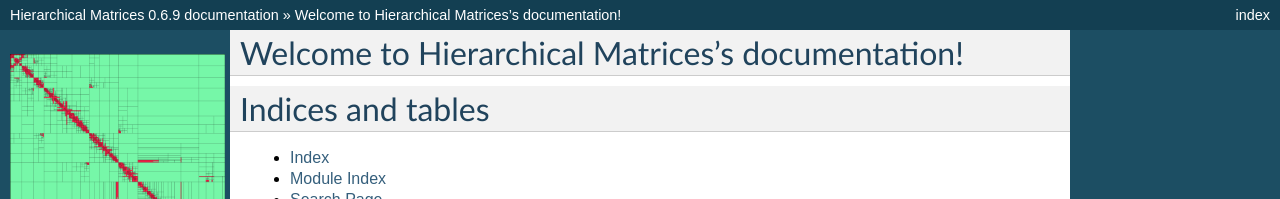
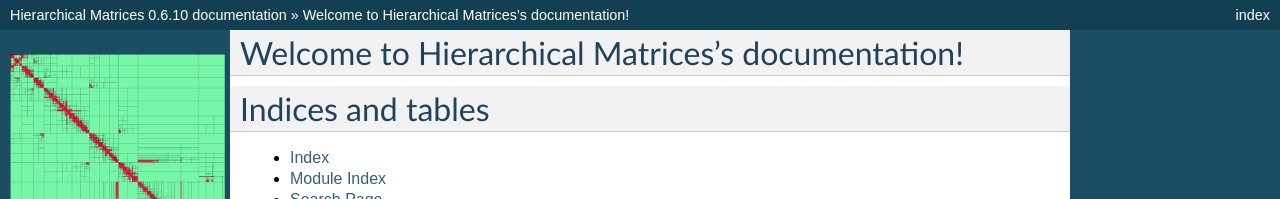
Before and after one commit to maekke97/HierarchicalMatrices, a Sphinx documentation site: the page built from source/index.rst, in a window 1280 px wide and 900 px high. Shown: the top 199 px of the window. Built offline with Sphinx 7.4.7, drawn with Linux system fonts in a browser that asks for light colours; pages that are not in the unit, such as notebooks, are missing from menus; cross-references to code outside the pages are shown as plain code; some of the changed text lies outside the part shown.

```diff
--- a/README.rst
+++ b/README.rst
@@ -22,9 +22,8 @@ The main goal is to provide an easy to use yet performing alternative to existin
 
 .. image:: https://sonarqube.com/api/badges/gate?key=hierarchicalmatrices
 
-.. image:: https://pypip.in/v/HierMat/badge.png
-
 .. image:: https://img.shields.io/pypi/dm/Django.svg?style=plastic
    :target: https://pypi.python.org/pypi/HierMat
 
-.. image:: https://pypip.in/d/HierMat/badge.png
+.. image:: https://img.shields.io/pypi/v/nine.svg
+   :target: https://pypi.python.org/pypi/HierMat
--- a/setup.py
+++ b/setup.py
@@ -35,7 +35,7 @@ with open('README.rst', 'r') as readme:
 
 setup(
     name='HierMat',
-    version='0.6.9',
+    version='0.6.10',
     packages=['HierMat'],
     url='http://hierarchicalmatrices.readthedocs.io/en/latest/index.html',
     download_url='https://github.com/maekke97/HierarchicalMatrices',
--- a/source/conf.py
+++ b/source/conf.py
@@ -63,9 +63,9 @@ author = u'Markus Neumann'
 # built documents.
 #
 # The short X.Y version.
-version = u'0.6.9'
+version = u'0.6.10'
 # The full version, including alpha/beta/rc tags.
-release = u'0.6.9'
+release = u'0.6.10'
 
 # The language for content autogenerated by Sphinx. Refer to documentation
 # for a list of supported languages.
```
Also changed, not shown: README.md (+1 -3 lines).
